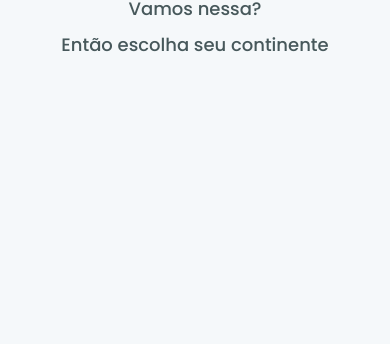
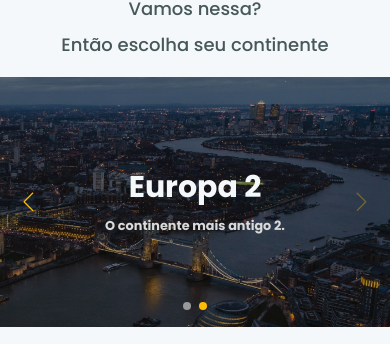
Before and after one commit to WD-GabrielKenji/IgniteReactJs-Worldtrip, a Next.js app: page / in a window 390 px wide. Shown: the part 500-844 px from the top of the page. Built offline with nearby package versions, Linux system fonts and the light colour scheme.

Commit message:
Feat: Definindo o Componente Slider (Estático).

```diff
--- a/package.json
+++ b/package.json
@@ -16,7 +16,9 @@
     "framer-motion": "^7.3.6",
     "next": "12.3.1",
     "react": "18.2.0",
-    "react-dom": "18.2.0"
+    "react-dom": "18.2.0",
+    "sass": "^1.55.0",
+    "swiper": "^8.4.2"
   },
   "devDependencies": {
     "@types/node": "^18.7.20",
--- /dev/null
+++ b/src/components/Slider/index.tsx
@@ -0,0 +1,97 @@
+import { Flex, Heading, Text } from "@chakra-ui/react";
+import Link from "next/link";
+
+import SwiperCore, { Navigation, Pagination, Scrollbar, A11y, Autoplay } from 'swiper';
+import { Swiper, SwiperSlide } from 'swiper/react';
+SwiperCore.use([Navigation, Pagination, Scrollbar, A11y, Autoplay]);
+
+
+export default function Slider() {
+  return (
+    <Flex
+      w="100%"
+      h={["250px", "450px"]}
+      maxW="1240px"
+      mx="auto"
+      mb={["5", "10"]}
+    >
+      <Swiper
+        slidesPerView={1}
+        navigation
+        pagination={{ clickable: true }}
+        autoplay={{ delay: 4000 }}
+        style={{ width: '100%', flex: '1' }}
+      >
+        <SwiperSlide>
+          <Flex
+            bgImage="url(/europe.png)"
+            bgPosition="100% 30%"
+            bgRepeat="no-repeat"
+            bgSize="cover"
+            direction="column"
+            align="center"
+            justify="center"
+            textAlign="center"
+            w="100%"
+            h="100%"
+          >
+            <Link href="/continent/europe">
+              <a>
+                <Heading
+                  color="gray.100"
+                  fontWeight="bold"
+                  fontSize={["3xl", "4xl", "5xl"]}
+                >
+                  Europa
+                </Heading>
+                <Text
+                  color="gray.300"
+                  fontWeight="bold"
+                  fontSize={["0.8rem", "1xl", "2xl"]}
+                  mt={["2", "4"]}
+                >
+                  O continente mais antigo.
+                </Text>
+              </a>
+            </Link>
+          </Flex>
+        </SwiperSlide>
+
+        <SwiperSlide>
+          <Flex
+            bgImage="url(/europe.png)"
+            bgPosition="100% 30%"
+            bgRepeat="no-repeat"
+            bgSize="cover"
+            direction="column"
+            align="center"
+            justify="center"
+            textAlign="center"
+            w="100%"
+            h="100%"
+          >
+            <Link href="/continent/europe">
+              <a>
+                <Heading
+                  color="gray.100"
+                  fontWeight="bold"
+                  fontSize={["3xl", "4xl", "5xl"]}
+                >
+                  Europa 2
+                </Heading>
+                <Text
+                  color="gray.300"
+                  fontWeight="bold"
+                  fontSize={["0.8rem", "1xl", "2xl"]}
+                  mt={["2", "4"]}
+                >
+                  O continente mais antigo 2.
+                </Text>
+              </a>
+            </Link>
+          </Flex>
+        </SwiperSlide>
+      </Swiper>
+    </Flex>
+  );
+}
--- a/src/pages/_app.tsx
+++ b/src/pages/_app.tsx
@@ -2,6 +2,12 @@
 
 import { ChakraProvider } from '@chakra-ui/react';
 import { theme } from '../styles/theme';
+
+import 'swiper/css';
+import 'swiper/css/navigation';
+import 'swiper/css/pagination';
+
+import '../styles/slider.scss';
 
 function App({ Component, pageProps }: AppProps) {
   return (
--- a/src/pages/index.tsx
+++ b/src/pages/index.tsx
@@ -4,6 +4,7 @@
 import Banner from '../components/Banner';
 import TravelTypes from '../components/TravelTypes';
 import Separator from '../components/Separator';
+import Slider from '../components/Slider';
 
 export default function Home() {
   return (
@@ -22,6 +23,8 @@
         <Text mb="3">Vamos nessa?</Text>
         <Text>Então escolha seu continente</Text>
       </Heading>
+
+      <Slider />
     </Flex>
   );
 }
--- /dev/null
+++ b/src/styles/slider.scss
@@ -0,0 +1,41 @@
+// Arrows
+.swiper-button-next {
+  right: 45px;
+}
+.swiper-button-prev {
+  left: 45px;
+}
+.swiper-button-prev:after, .swiper-button-next:after{
+  color: #FFBA08;
+}
+
+// Navigation Balls
+.swiper-pagination-bullet{
+  width: 16px;
+  height: 16px;
+  background:#999999;
+  opacity: 1;
+}
+.swiper-pagination-bullet-active{
+  background:#FFBA08 ;
+}
+
+@media(max-width: 30em) {
+  // Arrows
+  .swiper-button-next {
+    right: 15px;
+  }
+  .swiper-button-prev {
+    left: 15px;
+  }
+  .swiper-button-next:after,
+  .swiper-button-prev:after {
+    font-size: 1.2rem;
+  }
+
+  // Navigation Balls
+  .swiper-pagination-bullet{
+    width: 8px;
+    height: 8px;
+  }
+}
```
Also changed, not shown: public/europe.png (added), 1 other file (tests, documents, lock files or other folders).
